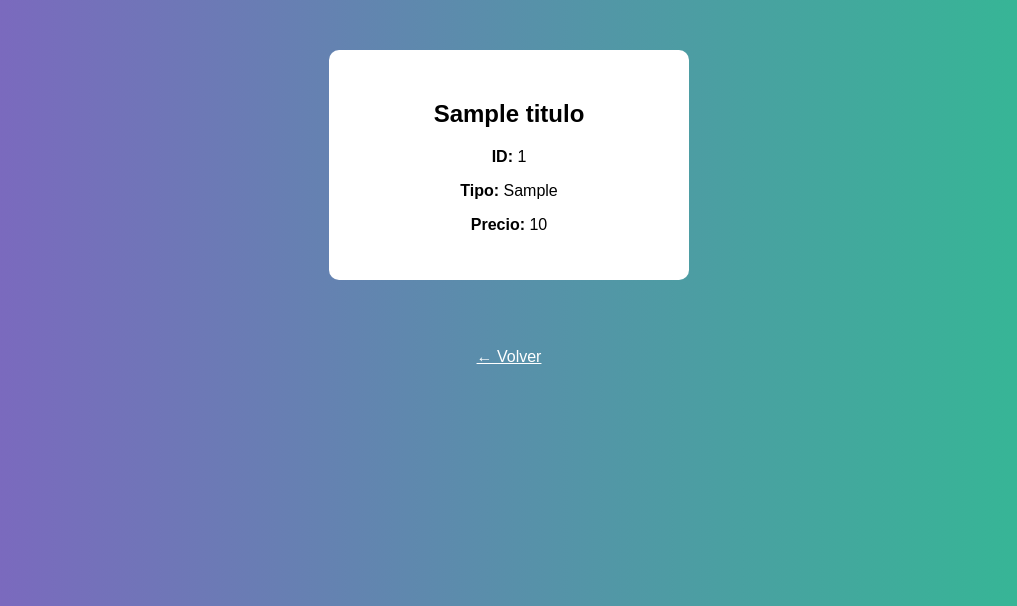
After one commit to Marlon-Castillo/Marlon-Castillo-proyecto-final-programacion3, a PHP site: page /detalle_libro.php?id=1 in a window 1280 px wide. The commit adds this page. Shown: the top 606 px of the page, without its empty margins (131-1148 px from the left). Run offline with PHP 8.4, Linux system fonts and the light colour scheme; the visitor is signed in with stand-in values (Sample User, id 1); tables that the repository leaves empty or names only in its code hold one stand-in row (values such as "Sample post").

Commit message:
Detalles de os libros al hacer click

```diff
--- /dev/null
+++ b/libreria/detalle_libro.php
@@ -0,0 +1,51 @@
+<?php
+session_start();
+if (!isset($_SESSION['usuario'])) {
+    header("Location: login.php");
+}
+
+include("config/conexion.php");
+
+$id = $_GET['id'];
+
+$query = $conexion->query("SELECT * FROM titulos WHERE id_titulo = '$id'");
+$libro = $query->fetch();
+?>
+
+<!DOCTYPE html>
+<html>
+<head>
+<meta charset="UTF-8">
+<title>Detalle del Libro</title>
+
+<style>
+body {
+    font-family: Arial;
+    background: linear-gradient(to right, #8360c3, #2ebf91);
+    text-align: center;
+}
+
+.card {
+    background: white;
+    padding: 30px;
+    margin: 50px auto;
+    width: 300px;
+    border-radius: 10px;
+}
+</style>
+
+</head>
+<body>
+
+<div class="card">
+    <h2><?php echo $libro['titulo']; ?></h2>
+    <p><strong>ID:</strong> <?php echo $libro['id_titulo']; ?></p>
+    <p><strong>Tipo:</strong> <?php echo $libro['tipo']; ?></p>
+    <p><strong>Precio:</strong> <?php echo $libro['precio']; ?></p>
+</div>
+
+<br>
+<a href="libros.php" style="color:white;">← Volver</a>
+
+</body>
+</html>
```
Also changed, not shown: libreria/libros.php (+5 -3 lines).
